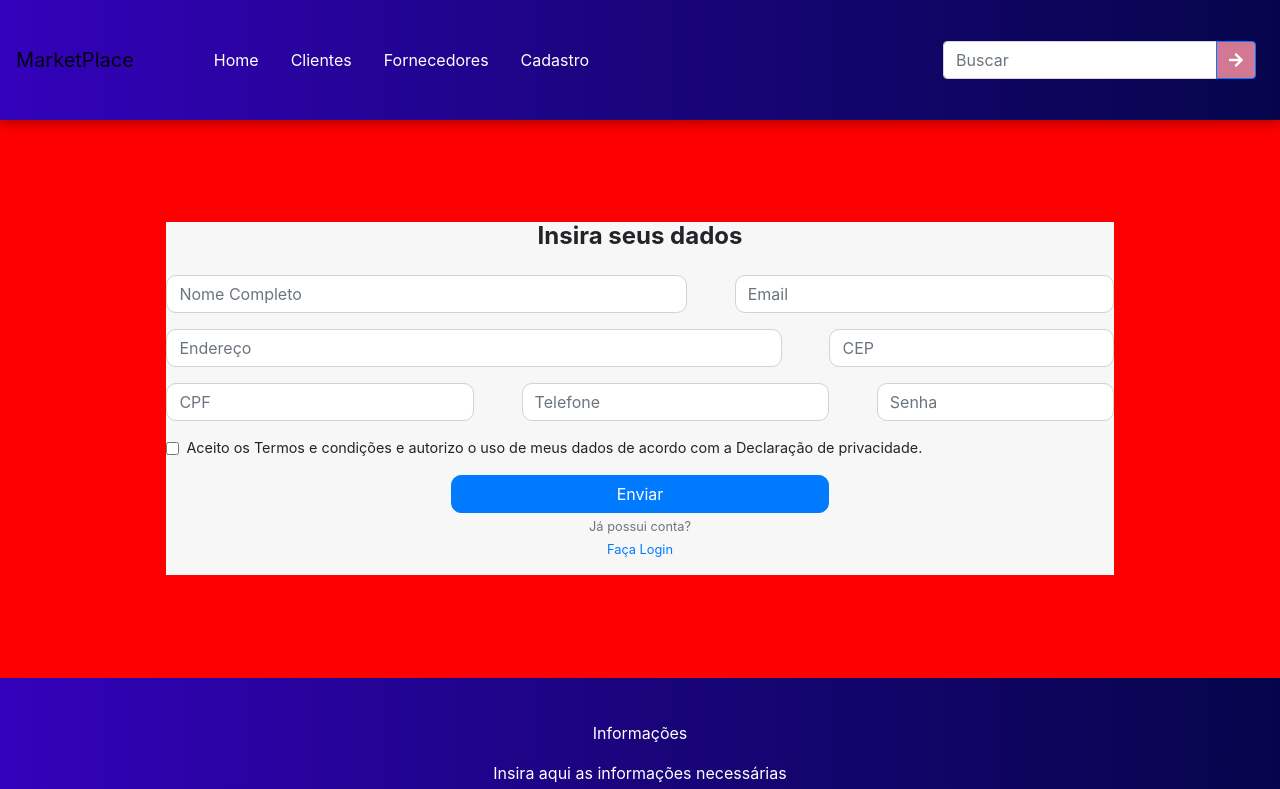
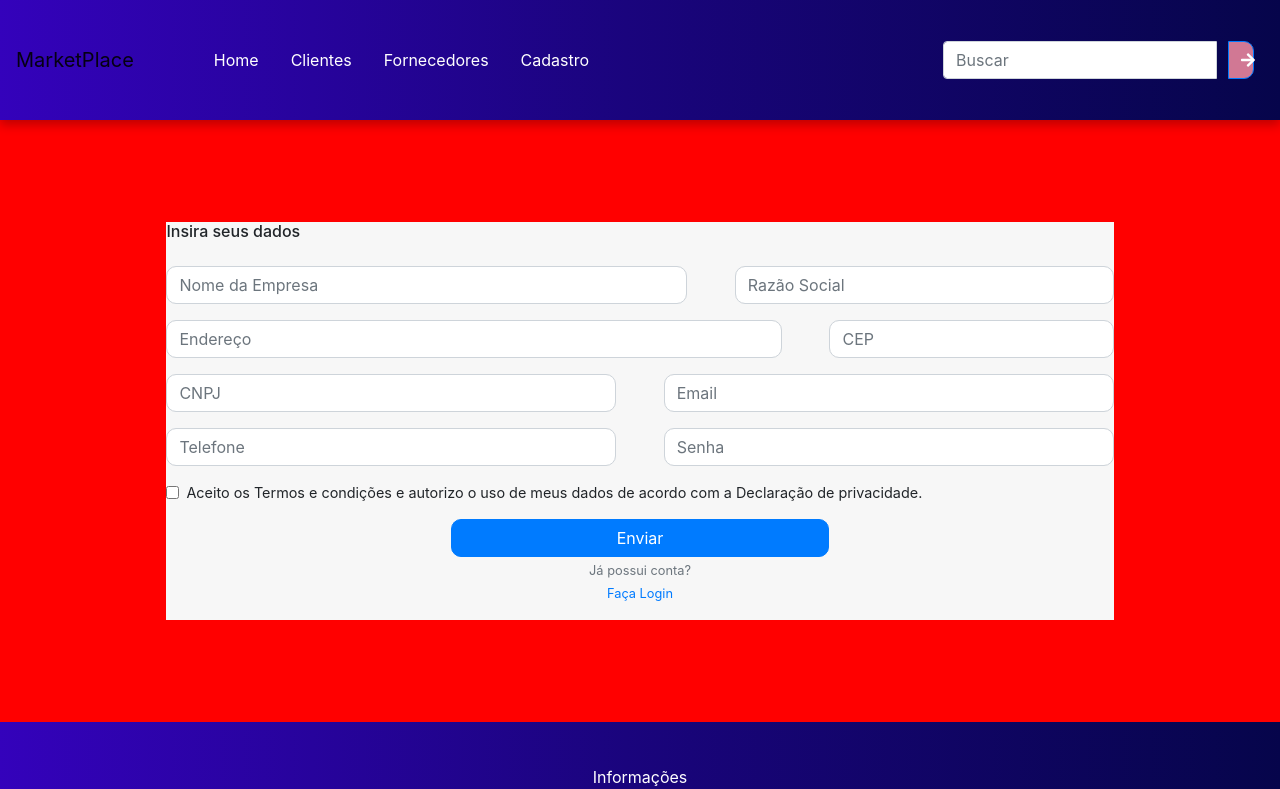
Before and after one commit to ivanvalverde/MarketPlaceFrontEnd, a React (Create React App) app: page / in a window 1280 px wide. Shown: the top 789 px of the page. Built offline with nearby package versions, Linux system fonts and the light colour scheme.

Commit message:
Base do Signin Provider Pronta

```diff
--- a/src/assets/css/signin.css
+++ b/src/assets/css/signin.css
@@ -3,34 +3,36 @@
   padding: 5% 10%;
 }
 
-.formClient {
+.formClient,
+.formProvider {
   background-color: #f7f7f7;
 }
 
-.formClient .formTitle {
+.formTitle {
   text-align: center;
-  font-size: 1.5rem;
-  font-weight: bold;
+  font-size: 1rem;
 }
 
-.formClient .form-group:not(:last-child) {
+.form-group:not(:last-child) {
   margin-bottom: 1rem;
 }
 
-.formClient .form-group input, .formClient .form-group, .formClient .btn{
+.form-group input,
+.form-group,
+.btn {
   border-radius: 10px;
 }
 
-.formClient .form-check {
+.form-check {
   font-size: 0.9rem;
 }
 
-.formClient .btn {
+.btn {
   width: 40%;
   margin: 0 30%;
 }
 
-.formClient .btn ~ * {
+.btn ~ * {
   text-align: center;
 }
 
@@ -41,27 +43,30 @@
 }
 
 @media (min-width: 768px) {
-  .formClient {
+  .formClient,
+  .formProvider {
     display: flex;
     flex-flow: column;
   }
 
-  .formClient .inputs {
+  .inputs {
     display: flex;
     flex-wrap: wrap;
   }
 
-  .formClient .form-control,
-  .formClient .form-group:not(:last-child):not(:first-child) {
+  .form-control,
+  .form-group:not(:last-child):not(:first-child) {
     display: flex;
   }
 
-  .formClient .groupName {
+  .formClient .groupName,
+  .formProvider .groupName {
     width: 55%;
     margin-right: 5%;
   }
 
-  .formClient .groupEmail {
+  .formClient .groupEmail,
+  .groupCompanyName {
     width: 40%;
   }
 
@@ -69,23 +74,39 @@
     width: 100%;
   }
 
+  .formProvider .groupAdress {
+    width: 65%;
+    margin-right: 5%;
+  }
+
   .formClient .groupCEP,
-  .formClient .groupCellphone {
+  .formClient .groupCellphone,
+  .formProvider .groupCNPJ,
+  .formProvider .groupCellphone {
     width: 47.5%;
     margin-right: 5%;
   }
 
+  .formProvider .groupCEP {
+    width: 30%;
+  }
+
   .formClient .groupCPF,
-  .formClient .groupPassword {
+  .formClient .groupPassword,
+  .formProvider .groupEmail,
+  .formProvider .groupPassword {
     width: 47.5%;
   }
 }
 
 @media (min-width: 992px) {
+  .formTitle {
+    text-align: left;
+  }
+
   .formClient .groupAdress {
     width: 65%;
     margin-right: 5%;
-
   }
 
   .formClient .groupCEP {
@@ -102,7 +123,6 @@
   .formClient .groupPassword {
     width: 25%;
   }
-
 }
 
 @media (min-width: 1200px) {
--- a/src/components/signin/SigninProvider.jsx
+++ b/src/components/signin/SigninProvider.jsx
@@ -6,27 +6,37 @@ import SigninFooter from "./SigninFooter";
 
 const SigninProvider = () => {
   return (
-    <Form className="formClient">
+    <Form className="formProvider">
       <SigninTitle />
       <section className="inputs">
         <Form.Group controlId="formBasicName" className="groupName">
-          <Form.Control type="text" placeholder="Nome Completo" required />
+          <Form.Control type="text" placeholder="Nome da Empresa" required />
         </Form.Group>
+
+        <Form.Group controlId="formBasicName" className="groupCompanyName">
+          <Form.Control type="text" placeholder="Razão Social" required />
+        </Form.Group>
+
+        <Form.Group controlId="formBasicAdress" className="groupAdress">
+          <Form.Control type="text" placeholder="Endereço" required />
+        </Form.Group>
+
+        <Form.Group controlId="formBasicCEP" className="groupCEP">
+          <Form.Control type="number" placeholder="CEP" required />
+        </Form.Group>
+
+        <Form.Group controlId="formBasicCPF" className="groupCNPJ">
+          <Form.Control type="number" placeholder="CNPJ" required />
+        </Form.Group>
+
         <Form.Group controlId="formBasicEmail" className="groupEmail">
           <Form.Control type="email" placeholder="Email" required />
         </Form.Group>
-        <Form.Group controlId="formBasicAdress" className="groupAdress">
-          <Form.Control type="text" placeholder="Endereço" required />
-        </Form.Group>
-        <Form.Group controlId="formBasicCEP" className="groupCEP">
-          <Form.Control type="number" placeholder="CEP" required />
-        </Form.Group>
-        <Form.Group controlId="formBasicCPF" className="groupCPF">
-          <Form.Control type="number" placeholder="CPF" required />
-        </Form.Group>
+
         <Form.Group controlId="formBasicCellphone" className="groupCellphone">
           <Form.Control type="number" placeholder="Telefone" required />
         </Form.Group>
+
         <Form.Group controlId="formBasicPassword" className="groupPassword">
           <Form.Control type="password" placeholder="Senha" required />
         </Form.Group>
```
